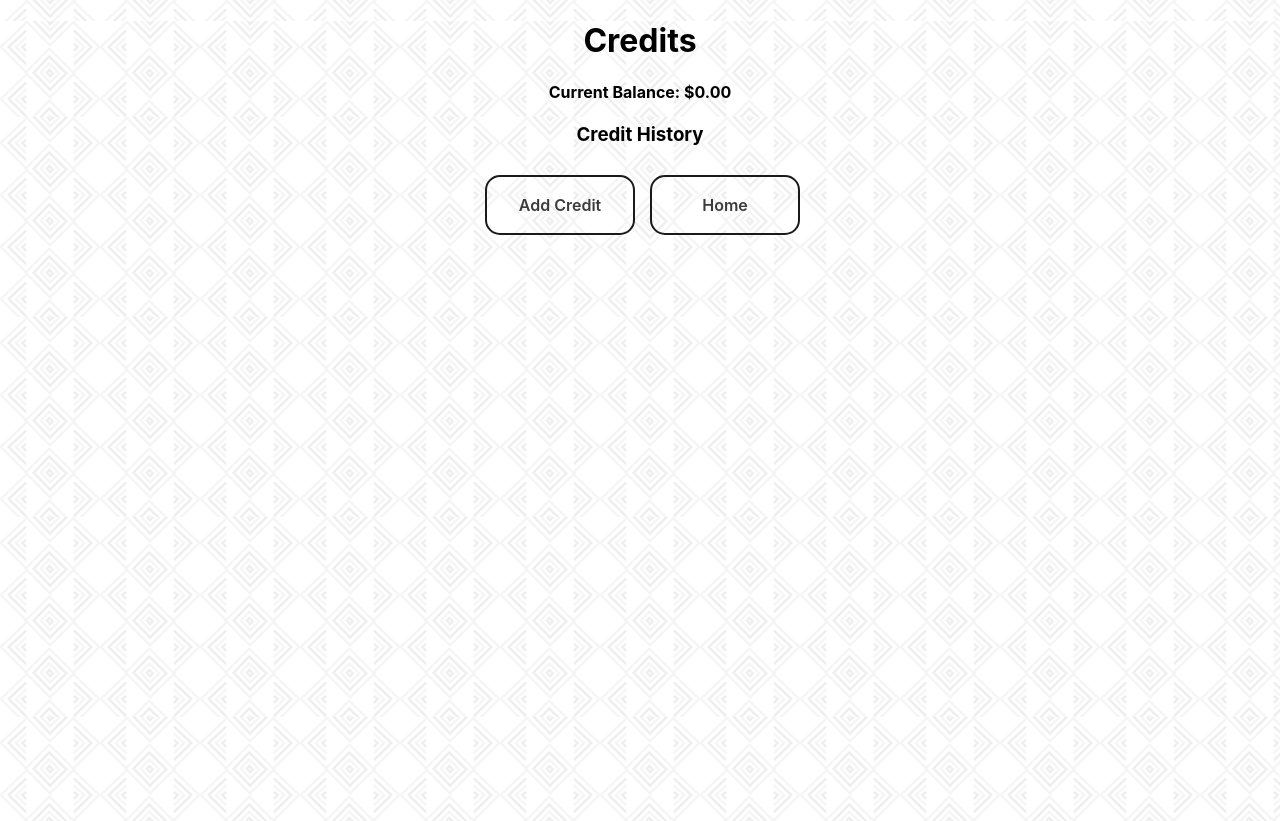
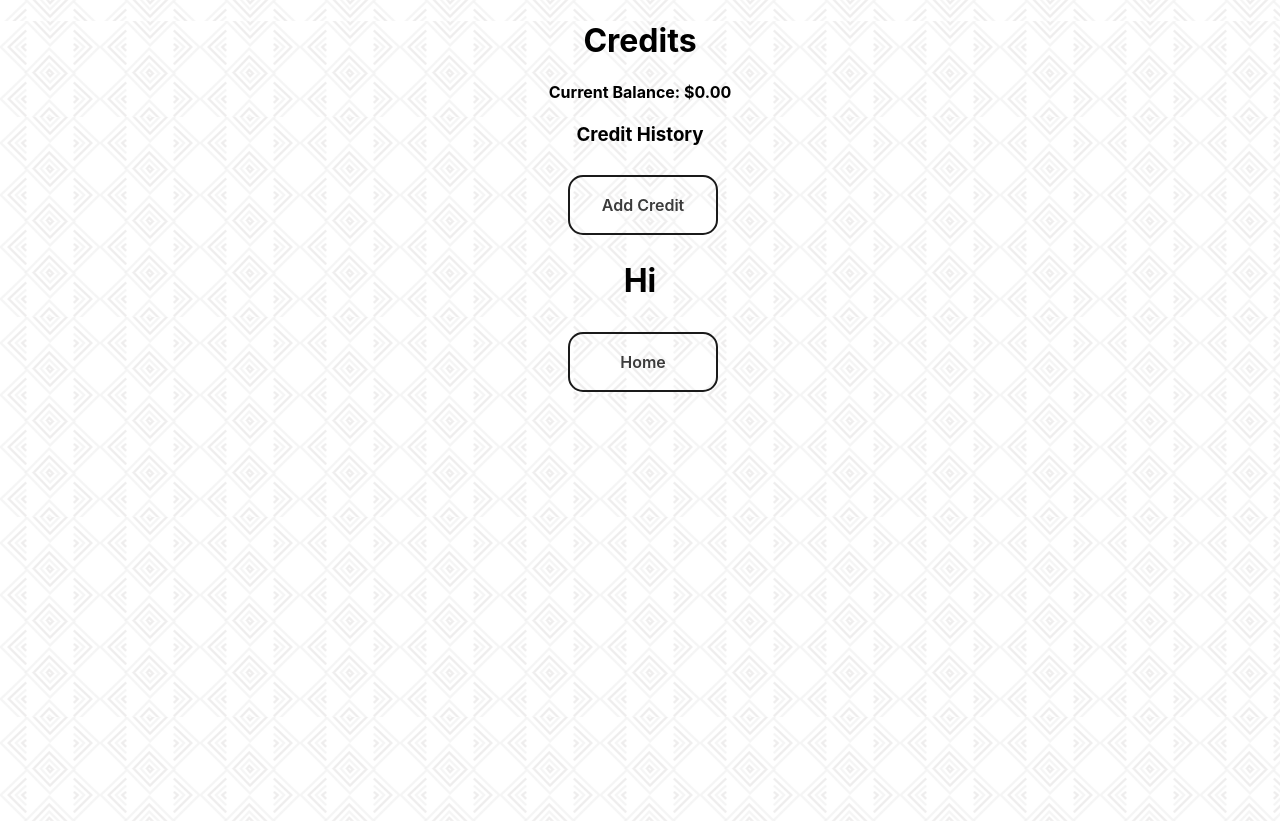
Before and after one commit to AmboThom/bank-of-react, a React (Create React App) app: page /credits in a window 1280 px wide. Both pictures are taken after a click on the button "Add Credit". Built offline with nearby package versions, Linux system fonts and the light colour scheme; no server answers.

Commit message:
feat: created states for adding item in Credits and debits, form not implemented yet

```diff
--- a/src/components/Credits.js
+++ b/src/components/Credits.js
@@ -3,9 +3,12 @@ import "../App.css";
 import AccountBalance from "./AccountBalance";
 import { Link } from "react-router-dom";
 import List from "./List";
+import Form from "./Form";
 
 const Credits = (props) => {
   const [addCredit, setAddCredit] = useState(false);
+
+  // TODO: Remove this comment after -- Implement form and utilize addItem()
 
   return (
     <div className="App">
@@ -16,6 +19,7 @@ const Credits = (props) => {
         <List dataType={props.credits} />
       </div>
       <button onClick={() => {setAddCredit(true)}}>Add Credit</button>
+      {addCredit && <Form addItem={props.addItem} />}
       <Link to="/">
         <button>Home</button>
       </Link>
--- a/src/components/Debits.js
+++ b/src/components/Debits.js
@@ -3,6 +3,7 @@ import "../App.css";
 import AccountBalance from "./AccountBalance";
 import { Link } from "react-router-dom";
 import List from "./List";
+import Form from "./Form";
 
 const Debits = (props) => {
   const [addDebit, setAddDebit] = useState(false);
@@ -16,6 +17,7 @@ const Debits = (props) => {
         <List dataType={props.debits} />
       </div>
       <button onClick={() => {setAddDebit(true)}}>Add Debit</button>
+      {addDebit && <Form addItem={props.addItem} />}
       <Link to="/">
         <button>Home</button>
       </Link>
--- /dev/null
+++ b/src/components/Form.js
@@ -0,0 +1,11 @@
+import React, { useState } from "react";
+import "../App.css";
+
+// TODO: Remove this comment after -- feel free to use FormControl via material-ui since lib is already imported
+// or use react-hook-form library or regular html forms
+
+const Form = (props) => {
+    return (<h1>Hi</h1>); // Placeholder
+};
+
+export default Form;
```
